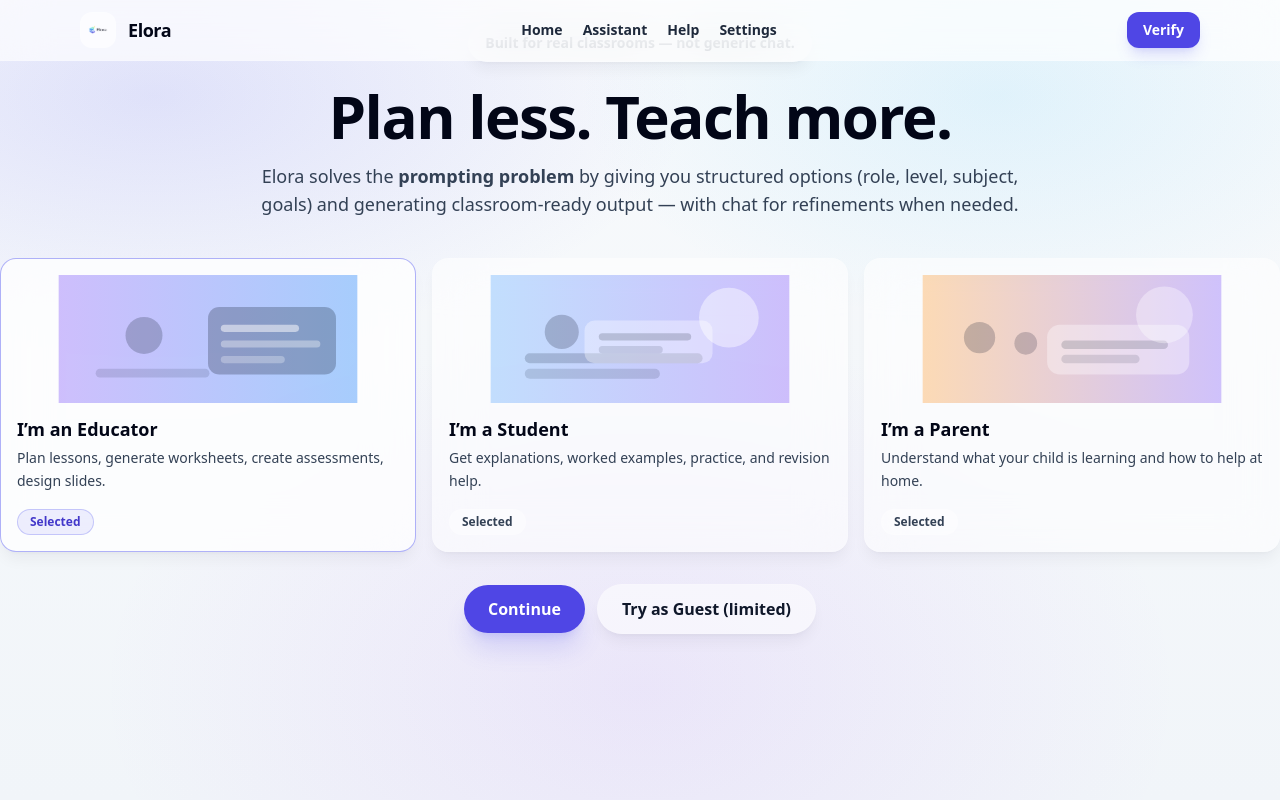
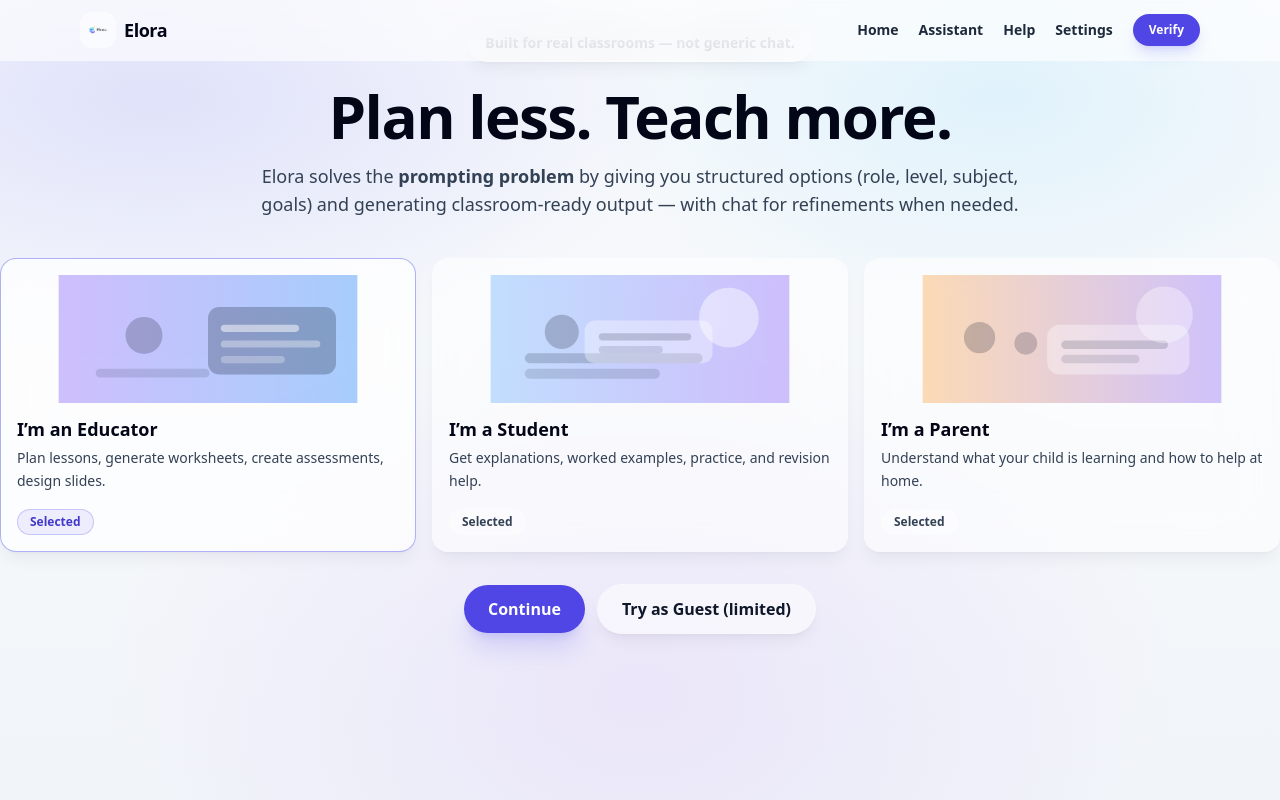
Before and after one commit to tweetharis-netizen/elora-verification-ui, a Next.js app: page / in a window 1280 px wide. Built offline with nearby package versions, Linux system fonts and the light colour scheme.

Commit message:
Update Navbar.js

```diff
--- a/components/Navbar.js
+++ b/components/Navbar.js
@@ -1,136 +1,133 @@
 // components/Navbar.js
 import Link from "next/link";
+import { useState, useEffect } from "react";
+import { getSession, isTeacher } from "@/lib/session";
 import Image from "next/image";
-import { useEffect, useState } from "react";
-import { getSession, isTeacher } from "@/lib/session";
 
-function cn(...xs) {
-  return xs.filter(Boolean).join(" ");
-}
-
-export default function Navbar() {
+export default function Navbar({ theme, setTheme }) {
   const [hidden, setHidden] = useState(false);
   const [menuOpen, setMenuOpen] = useState(false);
   const [session, setSession] = useState({});
 
   useEffect(() => {
-    const sync = () => setSession(getSession());
-    sync();
+    setSession(getSession());
+    let last = 0;
 
-    let last = 0;
     const onScroll = () => {
       const y = window.scrollY;
-      setHidden(y > last && y > 80);
+      setHidden(y > last && y > 60);
       last = y;
     };
 
+    // Keep verified badge reasonably fresh (localStorage-based session)
+    const onFocus = () => setSession(getSession());
+
     window.addEventListener("scroll", onScroll);
-    window.addEventListener("elora:session", sync);
-    window.addEventListener("focus", sync);
-
+    window.addEventListener("focus", onFocus);
     return () => {
       window.removeEventListener("scroll", onScroll);
-      window.removeEventListener("elora:session", sync);
-      window.removeEventListener("focus", sync);
+      window.removeEventListener("focus", onFocus);
     };
   }, []);
 
-  const verified = !!session.verified;
-  const teacher = isTeacher();
-
-  const NavLinks = ({ onClick }) => (
-    <>
-      <Link href="/" onClick={onClick} className="hover:opacity-90">
-        Home
-      </Link>
-      <Link href="/assistant" onClick={onClick} className="hover:opacity-90">
-        Assistant
-      </Link>
-      <Link href="/help" onClick={onClick} className="hover:opacity-90">
-        Help
-      </Link>
-      <Link href="/settings" onClick={onClick} className="hover:opacity-90">
-        Settings
-      </Link>
-    </>
-  );
-
   return (
     <nav
-      className={cn(
-        "fixed top-0 left-0 right-0 z-50 transition-transform duration-300",
+      className={`fixed top-0 left-0 right-0 z-50 transition-transform duration-300 ${
         hidden ? "-translate-y-full" : "translate-y-0"
-      )}
+      }`}
     >
-      <div className="backdrop-blur-xl border-b border-white/10 bg-white/65 dark:bg-slate-950/55">
+      <div className="backdrop-blur-xl border-b border-white/10 bg-white/60 dark:bg-slate-950/45">
         <div className="mx-auto max-w-6xl flex items-center justify-between px-4 py-3">
-          <Link href="/" className="flex items-center gap-3">
-            <div className="h-9 w-9 rounded-xl overflow-hidden border border-white/10 bg-white/60 dark:bg-slate-950/30">
+          <div className="flex items-center gap-3">
+            <Link href="/" className="flex items-center gap-2">
+              <div className="h-9 w-9 rounded-xl overflow-hidden border border-white/10 bg-white/50 dark:bg-slate-950/30">
                 <Image
                   src="/elora-logo.png"
-                width={64}
-                height={64}
-                alt="Elora"
+                  width={40}
+                  height={40}
+                  alt="Elora logo"
                   className="h-full w-full object-contain"
                   priority
                 />
               </div>
-            <span className="hidden sm:inline text-lg font-black text-slate-950 dark:text-white tracking-tight">
+              <span className="hidden sm:inline text-lg font-black tracking-tight text-slate-950 dark:text-white">
                 Elora
               </span>
             </Link>
-
-          <div className="hidden md:flex items-center gap-5 text-sm font-bold text-slate-800 dark:text-slate-200">
-            <NavLinks />
           </div>
 
-          <div className="flex items-center gap-2">
-            {teacher ? (
-              <span className="hidden sm:inline-flex px-3 py-1 rounded-full text-xs font-extrabold border border-emerald-400/30 bg-emerald-500/10 text-emerald-700 dark:text-emerald-200">
-                Teacher ✓
+          <div className="hidden sm:flex items-center gap-5 text-sm font-semibold text-slate-800 dark:text-slate-200">
+            <Link href="/" className="hover:opacity-90">
+              Home
+            </Link>
+            <Link href="/assistant" className="hover:opacity-90">
+              Assistant
+            </Link>
+            <Link href="/help" className="hover:opacity-90">
+              Help
+            </Link>
+            <Link href="/settings" className="hover:opacity-90">
+              Settings
+            </Link>
+
+            {isTeacher() && (
+              <span className="px-2.5 py-1 text-xs rounded-full border border-emerald-400/25 bg-emerald-500/10 text-emerald-700 dark:text-emerald-200 font-extrabold">
+                Teacher
               </span>
-            ) : null}
+            )}
 
-            {verified ? (
-              <span className="inline-flex px-3 py-1 rounded-full text-xs font-extrabold border border-indigo-400/30 bg-indigo-500/10 text-indigo-800 dark:text-indigo-200">
+            {session.verified ? (
+              <span className="px-2.5 py-1 text-xs rounded-full border border-indigo-400/25 bg-indigo-500/10 text-indigo-700 dark:text-indigo-200 font-extrabold">
                 Verified
               </span>
             ) : (
               <Link
                 href="/verify"
-                className="inline-flex items-center justify-center px-4 py-2 rounded-xl text-xs sm:text-sm font-extrabold text-white bg-indigo-600 hover:bg-indigo-700 shadow-lg shadow-indigo-500/20"
+                className="px-4 py-2 rounded-full bg-indigo-600 hover:bg-indigo-700 text-white text-xs font-extrabold shadow-lg shadow-indigo-500/20"
               >
                 Verify
               </Link>
             )}
+          </div>
 
           <button
-              type="button"
-              className="md:hidden inline-flex items-center justify-center h-10 w-10 rounded-xl border border-white/10 bg-white/55 dark:bg-slate-950/35 text-slate-900 dark:text-white"
-              onClick={() => setMenuOpen((v) => !v)}
+            className="sm:hidden h-10 w-10 rounded-xl border border-white/10 bg-white/50 dark:bg-slate-950/35 text-slate-900 dark:text-white"
+            onClick={() => setMenuOpen(!menuOpen)}
             aria-label="Open menu"
           >
             ☰
           </button>
         </div>
-        </div>
 
-        {menuOpen ? (
-          <div className="md:hidden px-4 pb-4">
-            <div className="rounded-2xl border border-white/10 bg-white/70 dark:bg-slate-950/60 backdrop-blur-xl p-4">
-              <div className="flex flex-col gap-3 text-sm font-bold text-slate-900 dark:text-white">
-                <NavLinks onClick={() => setMenuOpen(false)} />
+        {menuOpen && (
+          <div className="sm:hidden px-4 pb-4">
+            <div className="rounded-2xl border border-white/10 bg-white/65 dark:bg-slate-950/55 backdrop-blur-xl p-4">
+              <div className="flex flex-col space-y-3 text-sm font-semibold text-slate-900 dark:text-white">
+                <Link href="/" onClick={() => setMenuOpen(false)} className="hover:opacity-90">
+                  Home
+                </Link>
+                <Link href="/assistant" onClick={() => setMenuOpen(false)} className="hover:opacity-90">
+                  Assistant
+                </Link>
+                <Link href="/help" onClick={() => setMenuOpen(false)} className="hover:opacity-90">
+                  Help
+                </Link>
+                <Link href="/settings" onClick={() => setMenuOpen(false)} className="hover:opacity-90">
+                  Settings
+                </Link>
+
                 <div className="pt-2 border-t border-white/10 flex items-center justify-between">
-                  {teacher ? (
+                  {isTeacher() ? (
                     <span className="text-xs font-extrabold text-emerald-700 dark:text-emerald-200">
-                      Teacher ✓
+                      Teacher
                     </span>
                   ) : (
                     <span className="text-xs font-bold text-slate-600 dark:text-slate-300">
                       Standard
                     </span>
                   )}
-                  {verified ? (
+
+                  {session.verified ? (
                     <span className="text-xs font-extrabold text-indigo-700 dark:text-indigo-200">
                       Verified
                     </span>
@@ -147,7 +144,7 @@ export default function Navbar() {
               </div>
             </div>
           </div>
-        ) : null}
+        )}
       </div>
     </nav>
   );
```
Lines whose indentation alone changed are shown as unchanged.
